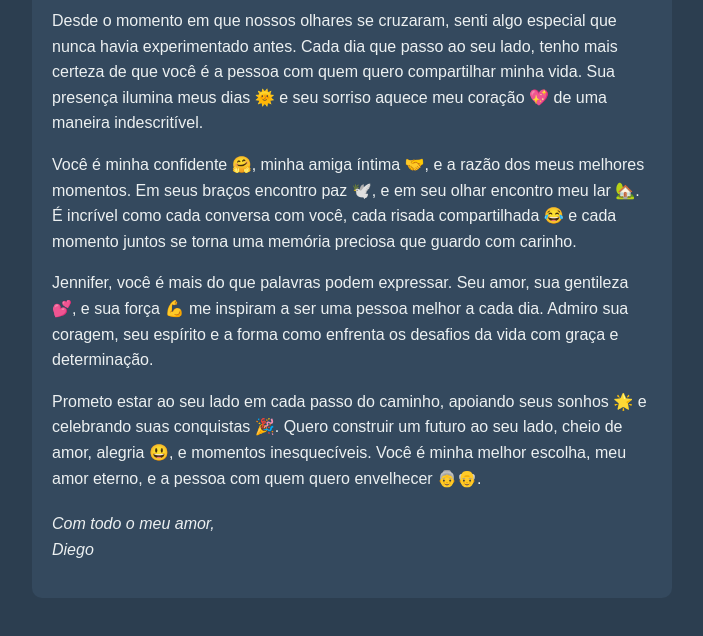
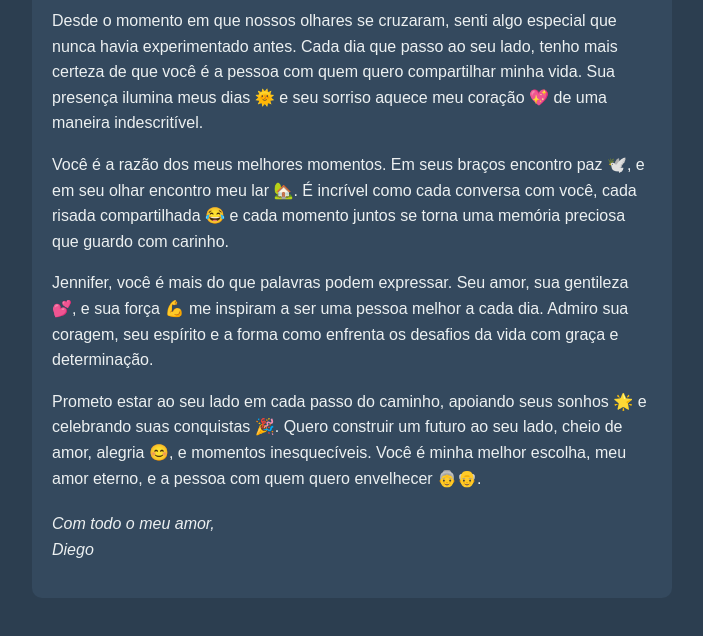
Before and after one commit to DiegoDevJ/DiegoDevJ.githuub.io, a plain HTML site: page index.html in a window 1280 px wide. Shown: the part 134-770 px from the top of the page, without its empty margins (288-991 px from the left). Drawn offline with Linux system fonts and the light colour scheme.

Commit message:
Update index.html
Te smooo

```diff
--- a/index.html
+++ b/index.html
@@ -35,13 +35,13 @@
             Desde o momento em que nossos olhares se cruzaram, senti algo especial que nunca havia experimentado antes. Cada dia que passo ao seu lado, tenho mais certeza de que você é a pessoa com quem quero compartilhar minha vida. Sua presença ilumina meus dias 🌞 e seu sorriso aquece meu coração 💖 de uma maneira indescritível.
         </p>
         <p>
-            Você é minha confidente 🤗, minha amiga íntima 🤝, e a razão dos meus melhores momentos. Em seus braços encontro paz 🕊️, e em seu olhar encontro meu lar 🏡. É incrível como cada conversa com você, cada risada compartilhada 😂 e cada momento juntos se torna uma memória preciosa que guardo com carinho.
+            Você é a razão dos meus melhores momentos. Em seus braços encontro paz 🕊️, e em seu olhar encontro meu lar 🏡. É incrível como cada conversa com você, cada risada compartilhada 😂 e cada momento juntos se torna uma memória preciosa que guardo com carinho.
         </p>
         <p>
             Jennifer, você é mais do que palavras podem expressar. Seu amor, sua gentileza 💕, e sua força 💪 me inspiram a ser uma pessoa melhor a cada dia. Admiro sua coragem, seu espírito e a forma como enfrenta os desafios da vida com graça e determinação.
         </p>
         <p>
-            Prometo estar ao seu lado em cada passo do caminho, apoiando seus sonhos 🌟 e celebrando suas conquistas 🎉. Quero construir um futuro ao seu lado, cheio de amor, alegria 😃, e momentos inesquecíveis. Você é minha melhor escolha, meu amor eterno, e a pessoa com quem quero envelhecer 👵👴.
+            Prometo estar ao seu lado em cada passo do caminho, apoiando seus sonhos 🌟 e celebrando suas conquistas 🎉. Quero construir um futuro ao seu lado, cheio de amor, alegria 😊, e momentos inesquecíveis. Você é minha melhor escolha, meu amor eterno, e a pessoa com quem quero envelhecer 👵👴.
         </p>
         <p class="signature">
             Com todo o meu amor, <br>
```
